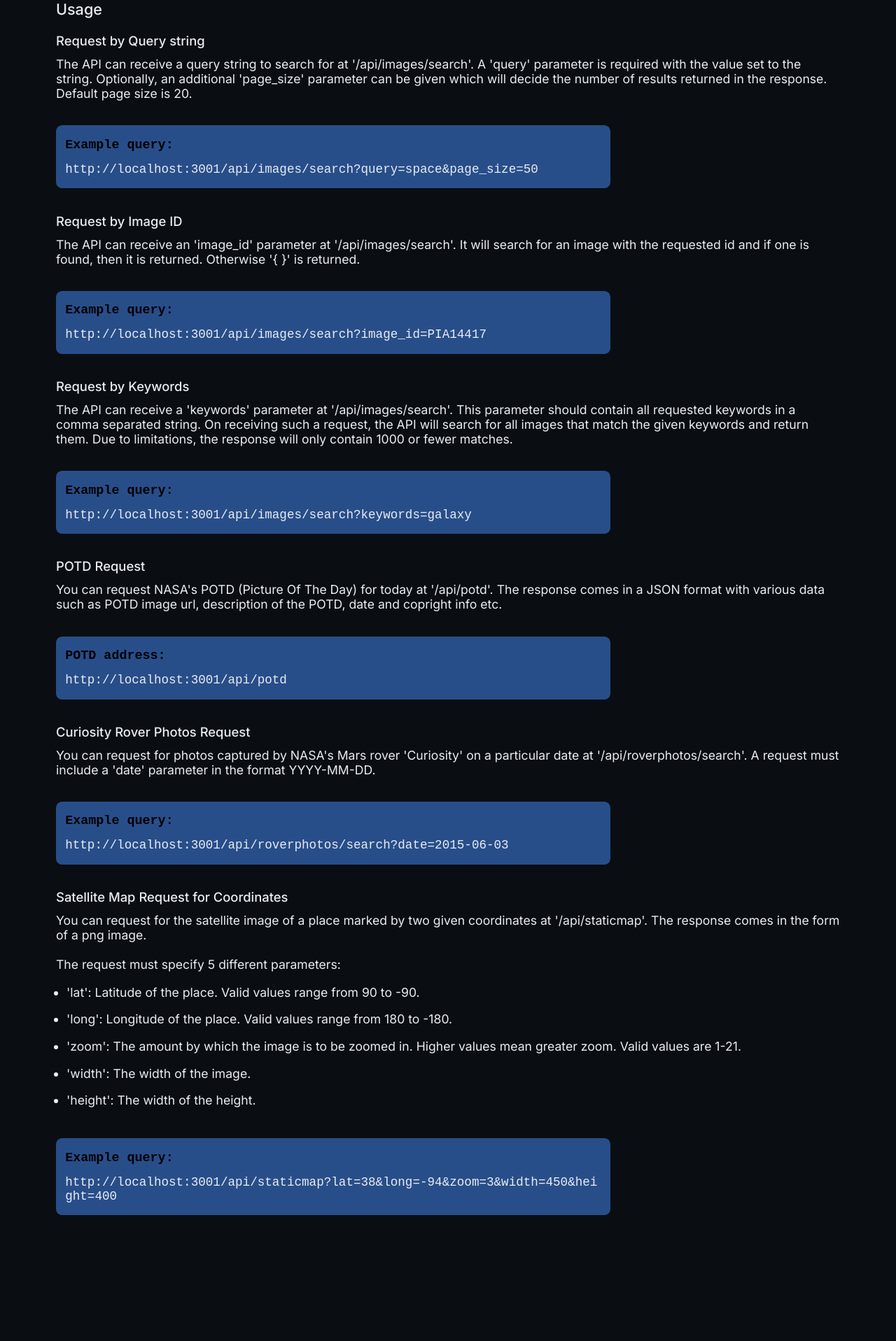
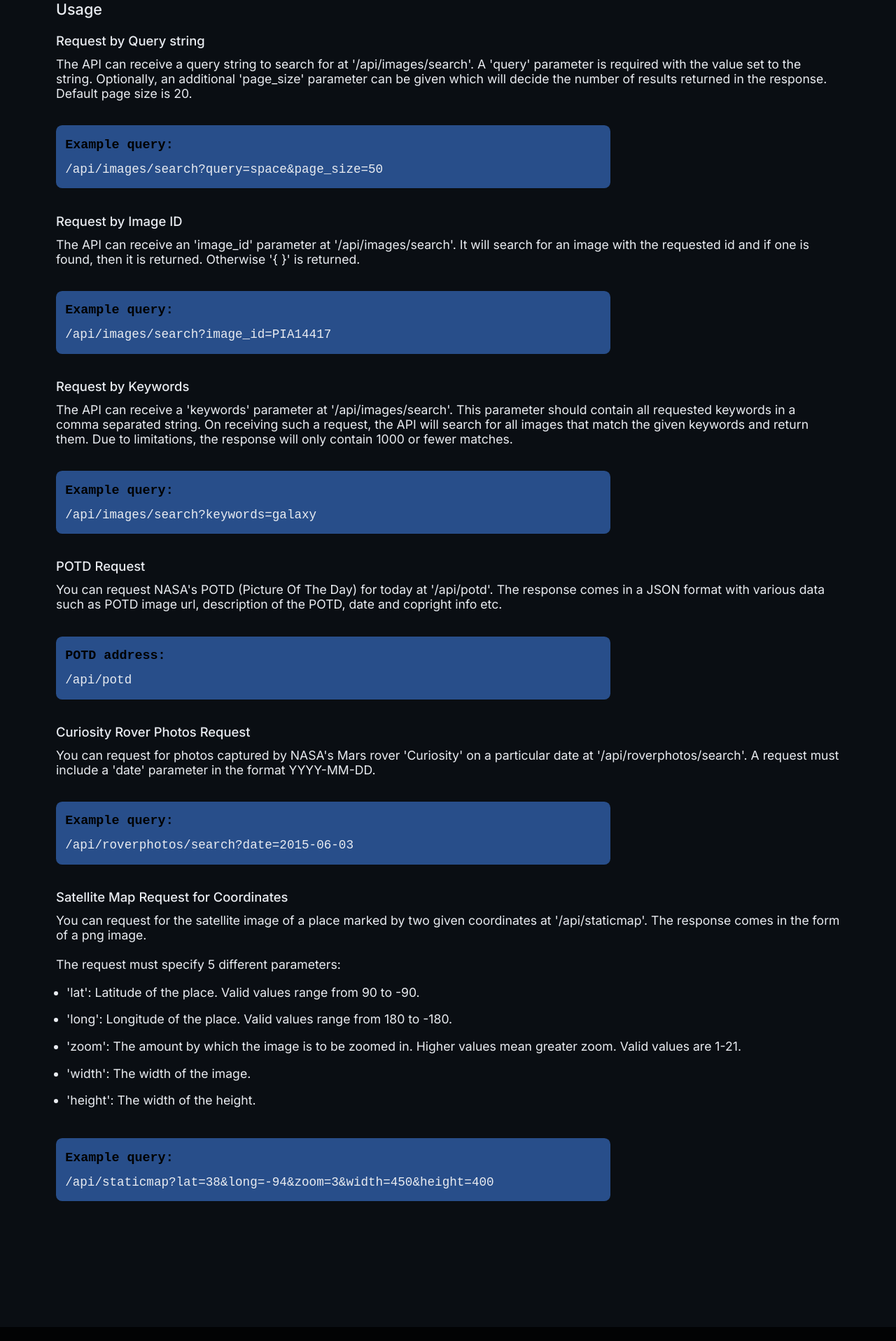
Before and after one commit to Prantaneel-Pegu/NASA-Space-Gallery, a React (Vite) app in the folder frontend/: page /api-docs in a window 1280 px wide. Shown: the part 494-2411 px from the top of the page at 70% size. Built offline with nearby package versions, Linux system fonts and the light colour scheme.

Commit message:
Updated API urls's base to point to current instance root.

```diff
--- a/frontend/src/components/ApiDocs.tsx
+++ b/frontend/src/components/ApiDocs.tsx
@@ -9,7 +9,7 @@ function ApiDocs () {
                 </h1>
 
                 <p id="api-address">
-                    The API is located at <a href="http://localhost:3001/api" id="api-link">/api</a>.
+                    The API is located at <a href="/api" id="api-link">/api</a>.
                 </p>
                 <p id="api-return-data">It returns data in a JSON format, except for satellite imagery.</p>
 
@@ -65,8 +65,8 @@ function ApiDocs () {
                             </p>
                             <code className="usage-example-code">
                                 <p className="usage-example-head">Example query: </p>
-                                <a href="http://localhost:3001/api/images/search?query=space&page_size=50" className="usage-example-code-link">
-                                    http://localhost:3001/api/images/search?query=space&page_size=50
+                                <a href="/api/images/search?query=space&page_size=50" className="usage-example-code-link">
+                                    /api/images/search?query=space&page_size=50
                                 </a>
                             </code>
                         </article>
@@ -79,8 +79,8 @@ function ApiDocs () {
                             </p>
                             <code className="usage-example-code">
                                 <p className="usage-example-head">Example query: </p>
-                                <a href="http://localhost:3001/api/images/search?image_id=PIA14417" className="usage-example-code-link">
-                                    http://localhost:3001/api/images/search?image_id=PIA14417
+                                <a href="/api/images/search?image_id=PIA14417" className="usage-example-code-link">
+                                    /api/images/search?image_id=PIA14417
                                 </a>
                             </code>
                         </article>
@@ -93,8 +93,8 @@ function ApiDocs () {
                             </p>
                             <code className="usage-example-code">
                                 <p className="usage-example-head">Example query: </p>
-                                <a href="http://localhost:3001/api/images/search?keywords=galaxy" className="usage-example-code-link">
-                                    http://localhost:3001/api/images/search?keywords=galaxy
+                                <a href="/api/images/search?keywords=galaxy" className="usage-example-code-link">
+                                    /api/images/search?keywords=galaxy
                                 </a>
                             </code>
                         </article>
@@ -107,8 +107,8 @@ function ApiDocs () {
                             </p>
                             <code className="usage-example-code">
                                 <p className="usage-example-head">POTD address: </p>
-                                <a href="http://localhost:3001/api/potd" className="usage-example-code-link">
-                                    http://localhost:3001/api/potd
+                                <a href="/api/potd" className="usage-example-code-link">
+                                    /api/potd
                                 </a>
                             </code>
                         </article>
@@ -121,8 +121,8 @@ function ApiDocs () {
                             </p>
                             <code className="usage-example-code">
                                 <p className="usage-example-head">Example query: </p>
-                                <a href="http://localhost:3001/api/roverphotos/search?date=2015-06-03" className="usage-example-code-link">
-                                    http://localhost:3001/api/roverphotos/search?date=2015-06-03
+                                <a href="/api/roverphotos/search?date=2015-06-03" className="usage-example-code-link">
+                                    /api/roverphotos/search?date=2015-06-03
                                 </a>
                             </code>
                         </article>
@@ -157,8 +157,8 @@ function ApiDocs () {
 
                             <code className="usage-example-code">
                                 <p className="usage-example-head">Example query: </p>
-                                <a href="http://localhost:3001/api/staticmap?lat=38&long=-94&zoom=3&width=450&height=400" className="usage-example-code-link">
-                                    http://localhost:3001/api/staticmap?lat=38&long=-94&zoom=3&width=450&height=400
+                                <a href="/api/staticmap?lat=38&long=-94&zoom=3&width=450&height=400" className="usage-example-code-link">
+                                    /api/staticmap?lat=38&long=-94&zoom=3&width=450&height=400
                                 </a>
                             </code>
                         </article>
--- a/frontend/src/components/CoordinateImagery.tsx
+++ b/frontend/src/components/CoordinateImagery.tsx
@@ -24,7 +24,7 @@ function CoordinateImagery () {
     const imageWidth = 400;
     const imageHeight = 400;
 
-    const [mainImageSrc, setMainImageSrc] = useState(`http://localhost:3001/api/staticmap?lat=${coordinates.latitude}&long=${coordinates.longitude}&zoom=${coordinates.zoom}&width=${imageWidth}&height=${imageHeight}&isClient=false`);
+    const [mainImageSrc, setMainImageSrc] = useState(`/api/staticmap?lat=${coordinates.latitude}&long=${coordinates.longitude}&zoom=${coordinates.zoom}&width=${imageWidth}&height=${imageHeight}&isClient=false`);
 
     function handleSubmit (e: FormEvent<HTMLFormElement>) {
         e.preventDefault();
@@ -58,7 +58,7 @@ function CoordinateImagery () {
                 newCoordinates.zoom = "18";
         }
 
-        setMainImageSrc(`http://localhost:3001/api/staticmap?lat=${newCoordinates.latitude}&long=${newCoordinates.longitude}&zoom=${newCoordinates.zoom}&width=${imageWidth}&height=${imageHeight}&isClient=false&random=${Math.random()}`)
+        setMainImageSrc(`/api/staticmap?lat=${newCoordinates.latitude}&long=${newCoordinates.longitude}&zoom=${newCoordinates.zoom}&width=${imageWidth}&height=${imageHeight}&isClient=false&random=${Math.random()}`)
         console.log(mainImageSrc,newCoordinates);
         setCoordinates(newCoordinates);
         setImgLoaded(false);
--- a/frontend/src/services/communication.ts
+++ b/frontend/src/services/communication.ts
@@ -1,8 +1,8 @@
 import axios, { AxiosError, isAxiosError } from "axios";
 
-const nasaImagesUrl = `http://localhost:3001/api/images/search`;
-const potdUrl = `http://localhost:3001/api/potd`;
-const roverPhotosUrl = `http://localhost:3001/api/roverphotos/search`;
+const nasaImagesUrl = `/api/images/search`;
+const potdUrl = `/api/potd`;
+const roverPhotosUrl = `/api/roverphotos/search`;
 
 const requestTimeout = 14000;
 
```
